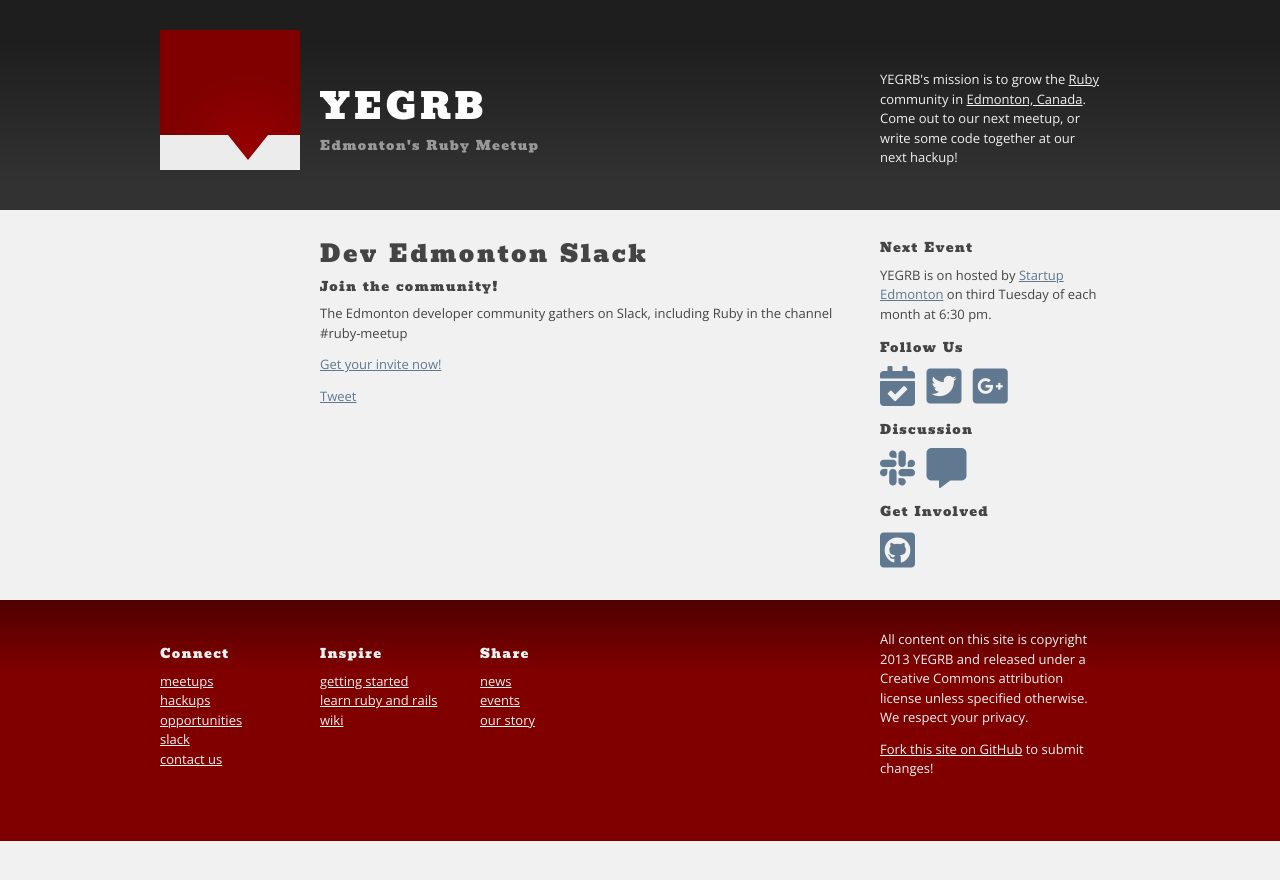
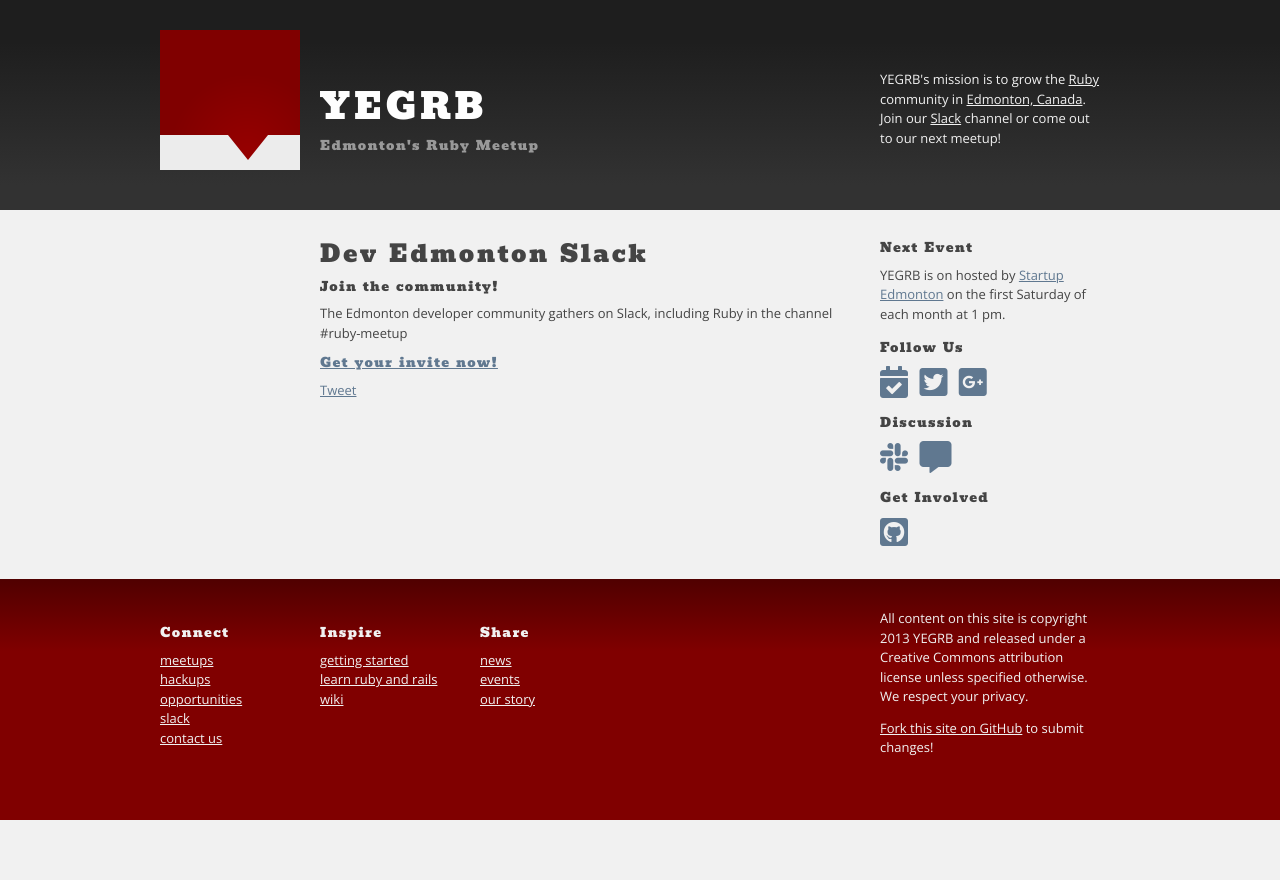
Before and after one commit to yegrb/yegrb.github.io, a Jekyll site: the page built from slack.html, in a window 1280 px wide. Shown: the top 880 px of the page. Built offline with Jekyll 4.4.1, drawn with Linux system fonts in a browser that asks for light colours; nearby versions of some CDN libraries; Markdown is read by kramdown in place of the engine named in the settings; comment, search, counter and statistics services are not loaded.

Commit message:
update details

```diff
--- a/_layouts/default.html
+++ b/_layouts/default.html
@@ -47,8 +47,8 @@
 			</a>
 			<aside class="grid_3 omega">
 				<p><em class="mission">YEGRB's mission is to grow the <a href="http://www.ruby-lang.org/en/">Ruby</a> community in
-						<a href="http://en.wikipedia.org/wiki/Edmonton">Edmonton, Canada</a>.</em> Come out to our next meetup, or write
-					some code together at our next hackup!</p>
+						<a href="http://en.wikipedia.org/wiki/Edmonton">Edmonton, Canada</a>.</em> Join our <a href="/slack/">Slack</a>
+					channel or come out to our next meetup!</p>
 			</aside>
 		</div>
 	</header>
@@ -87,8 +87,8 @@
 
 			<section id="next-meetup">
 				<h2>Next Event</h2>
-				<p>YEGRB is on hosted by <a href="http://www.meetup.com/startupedmonton/">Startup Edmonton</a> on third Tuesday of
-					each month at 6:30 pm.</a></p>
+				<p>YEGRB is on hosted by <a href="http://www.meetup.com/startupedmonton/">Startup Edmonton</a> on the first
+					Saturday of each month at 1 pm.</a></p>
 			</section>
 
 			<nav class="horizontal">
@@ -102,7 +102,7 @@
 
 				<h2>Discussion</h2>
 				<ul>
-					<li><a href="https://devedmonton-invite.herokuapp.com/"><i class="fab fa-slack"></i></a></li>
+					<li><a href="/slack/"><i class="fab fa-slack"></i></a></li>
 					<li><a href="http://webchat.freenode.net/?channels=yegrb&amp;uio=d4"><i class="fas fa-comment-alt"></i></a></li>
 				</ul>
 
--- a/css/style.css
+++ b/css/style.css
@@ -1029,6 +1029,6 @@ nav h2 {
 i.fa,
 i.fab,
 i.fas {
-	font-size: 2.5rem;
+	font-size: 2rem;
 	margin-right: 0.5rem;
 }
--- a/slack.html
+++ b/slack.html
@@ -5,4 +5,4 @@ title: Dev Edmonton Slack
 <h2>Join the community!</h2>
 <p>The Edmonton developer community gathers on Slack, including Ruby in the channel #ruby-meetup</p>
 
-<p><a href="https://devedmonton-invite.herokuapp.com/">Get your invite now!</a></p>
+<h4><a href="https://devedmonton-invite.herokuapp.com/">Get your invite now!</a></h4>
```
